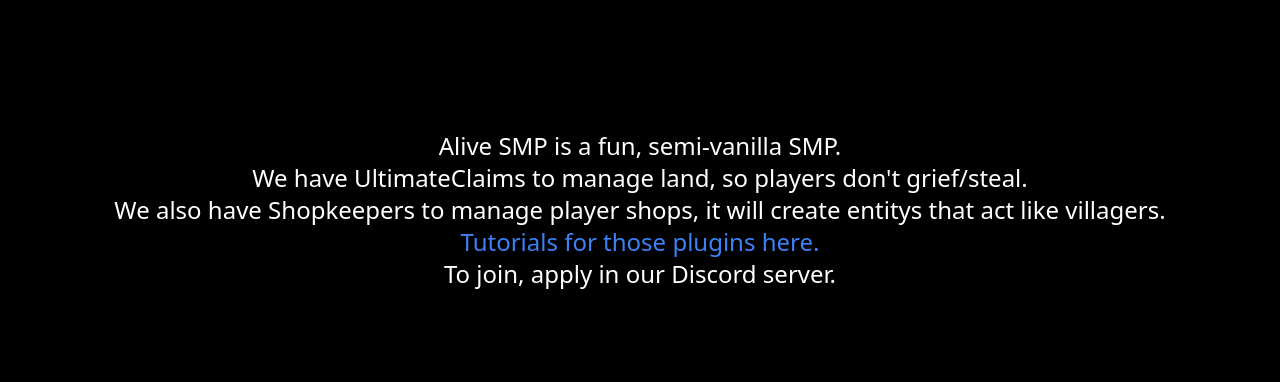
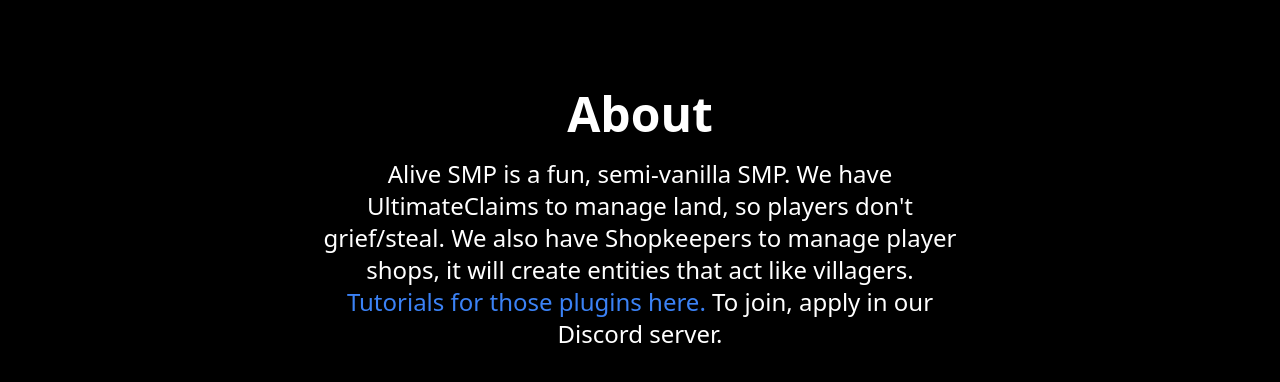
Before and after one commit to dukcc/aliveWeb, a Next.js app: page / in a window 1280 px wide. Shown: the part 870-1252 px from the top of the page. Built offline with nearby package versions, Linux system fonts and the light colour scheme.

Commit message:
Made text look better.

```diff
--- a/app/page.tsx
+++ b/app/page.tsx
@@ -23,7 +23,10 @@
       	</a>
 	</div>
 	<div className="bg-black text-white h-[35rem] text-2xl align-middle justify-center grid place-content-center text-center">
-		Alive SMP is a fun, semi-vanilla SMP.<br></br>We have UltimateClaims to manage land, so players don't grief/steal.<br></br>We also have Shopkeepers to manage player shops, it will create entitys that act like villagers. <a target="_blank" className="text-blue-500" href="https://www.youtube.com/playlist?list=PLVyVthOY4xw8fd8rvXoUV1GPNWFbSSNmM">Tutorials for those plugins here.</a> To join, apply in our Discord server.
+		<h1 className="text-5xl font-bold py-5">About</h1>
+		<p className="w-[50vw] max-[850px]:w-[27rem] max-[460px]:w-[20rem] max-[460px]:text-xl">
+		Alive SMP is a fun, semi-vanilla SMP. We have UltimateClaims to manage land, so players don't grief/steal. We also have Shopkeepers to manage player shops, it will create entities that act like villagers. <a target="_blank" className="text-blue-500" href="https://www.youtube.com/playlist?list=PLVyVthOY4xw8fd8rvXoUV1GPNWFbSSNmM">Tutorials for those plugins here.</a> To join, apply in our Discord server.
+		</p>
 	</div>
 	</>
 	)
```
